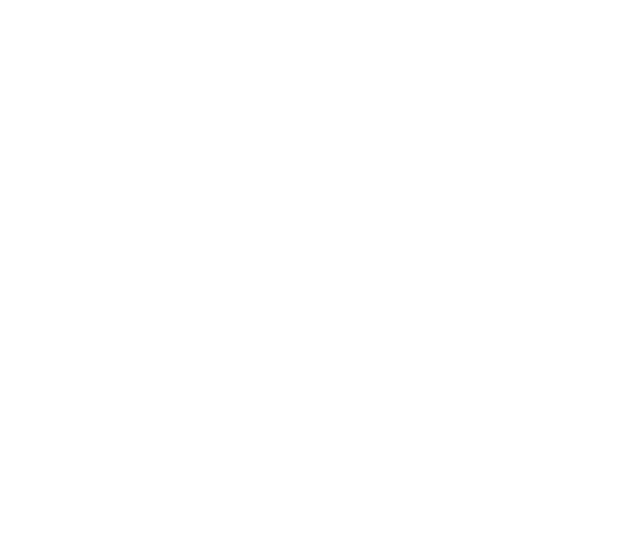
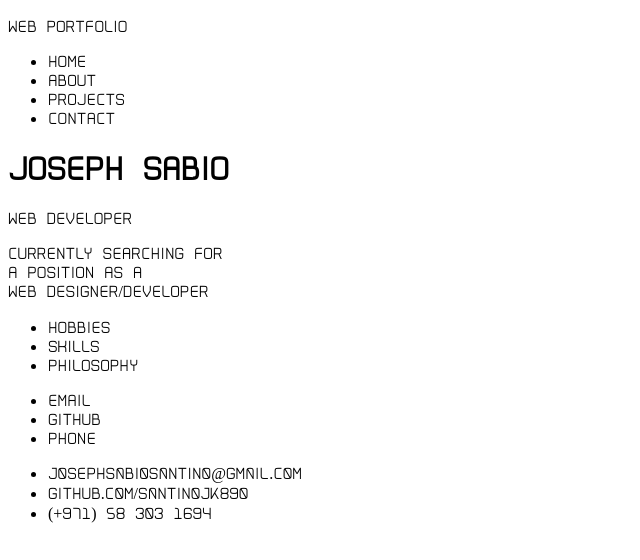
Before and after one commit to santinojk890/sabio-portfolio, a plain HTML site: page index.html in a window 1280 px wide. Shown: the whole page, without its empty margins (0-640 px from the left). Drawn offline with Linux system fonts and the light colour scheme; a small style sheet from the web is missing.

Commit message:
html structure made

```diff
--- a/index.html
+++ b/index.html
@@ -4,9 +4,64 @@
     <meta charset="UTF-8">
     <meta http-equiv="X-UA-Compatible" content="IE=edge">
     <meta name="viewport" content="width=device-width, initial-scale=1.0">
-    <title>Document</title>
+    <title>Sabio - Web Portfolio</title>
+    <link href="https://www.dafontfree.net/embed/ZXhhbi1yZWd1bGFyJmRhdGEvOTQ5L2UvMTkzMDM5L0V4YW4tUmVndWxhci50dGY" rel="stylesheet" type="text/css"/>
+    <link rel="stylesheet" href="./styles/styles.css" type="text/css" charset="utf-8">
 </head>
 <body>
+    <div class="navigation">
+        <div class="left-part-nav">
+            <p>WEB PORTFOLIO</p>
+        </div>
+        <div class="right-part-nav">
+            <ul class="nav-selection">
+                <li>HOME</li>
+                <li>ABOUT</li>
+                <li>PROJECTS</li>
+                <li>CONTACT</li>
+            </ul>
+        </div>
+    </div>
 
+    <!-- CONTENT SECTION -->
+    <div class="content-container">
+        <div class="home page">
+            <h1>JOSEPH SABIO</h1>
+            <p>WEB DEVELOPER</p>
+            <p>CURRENTLY SEARCHING FOR<br>
+                A POSITION AS A<br>
+                WEB DESIGNER/DEVELOPER</p>
+        </div>
+
+        <div class="about page">
+            <ul class="about-selection">
+                <li>HOBBIES</li>
+                <li>SKILLS</li>
+                <li>PHILOSOPHY</li>
+            </ul>
+            <div class="hobbies sec"></div>
+            <div class="skills sec"></div>
+            <div class="philosophy sec"></div>
+        </div>
+
+        <div class="projects page">
+
+        </div>
+
+        <div class="contact page">
+            <ul class="contact-list">
+                <li>EMAIL</li>
+                <li>GITHUB</li>
+                <li>PHONE</li>
+            </ul>
+
+            <ul class="cinfo-list">
+                <li>josephsabiosantino@gmail.com</li>
+                <li>github.com/santinojk890</li>
+                <li>(+971) 58 303 1694</li>
+            </ul>
+        </div>
+
+    </div>
 </body>
 </html>
--- /dev/null
+++ b/styles/styles.css
@@ -0,0 +1,8 @@
+@font-face{
+    font-family: exanregular;
+    src: url(Exan-Regular.ttf);
+}
+
+body{
+    font-family: "exanregular";
+}
```
Also changed, not shown: styles/Exan-Regular.ttf (added).
